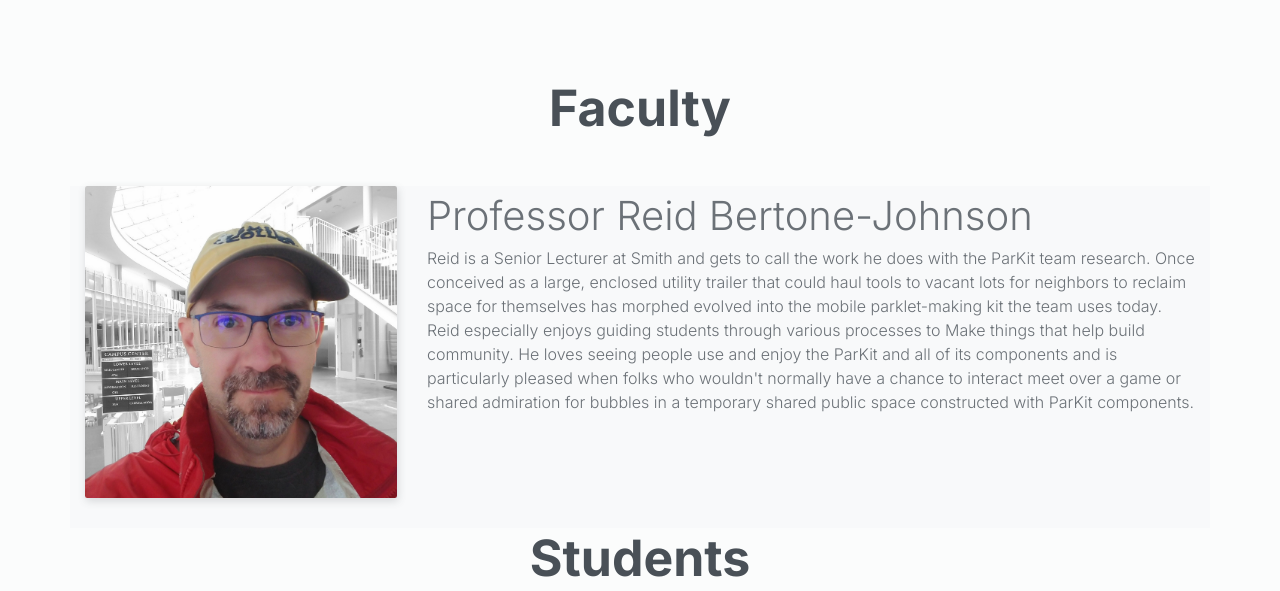
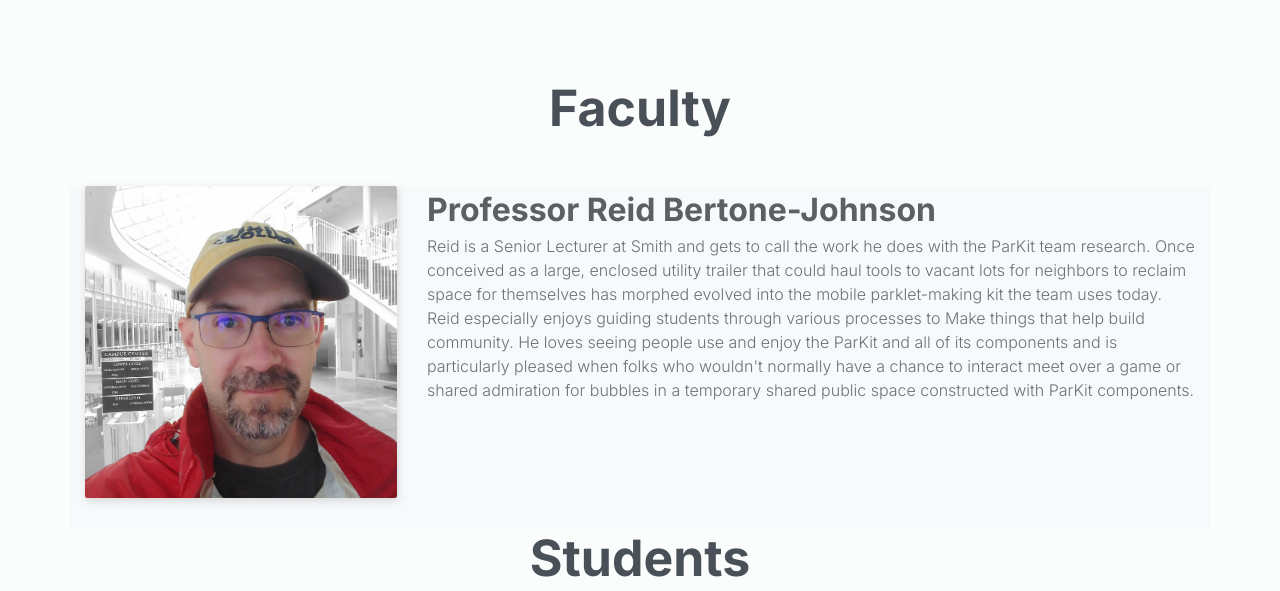
Before and after one commit to parkit-smith/parkit, a website: page our-team.html in a window 1280 px wide. Shown: the part 342-933 px from the top of the page. Drawn offline with nearby package versions, Linux system fonts and the light colour scheme.

Commit message:
fixed our team, gn!

```diff
--- a/our-team.html
+++ b/our-team.html
@@ -82,7 +82,7 @@
                     </div>
                 </div>
                     <div class="col-team-bio">
-                        <p> <span style="font-size: 40px; font-style: ;">Professor Reid Bertone-Johnson</span>
+                        <p> <span class="h7">Professor Reid Bertone-Johnson</span>
                             <br>
                             Reid is a Senior Lecturer at Smith and gets to call the work he does with the ParKit team research. Once conceived as a large, enclosed utility trailer that could haul tools to vacant lots for neighbors to reclaim space for themselves has morphed evolved into the mobile parklet-making kit the team uses today. Reid especially enjoys guiding students through various processes to Make things that help build community. He loves seeing people use and enjoy the ParKit and all of its components and is particularly pleased when folks who wouldn't normally have a chance to interact meet over a game or shared admiration for bubbles in a temporary shared public space constructed with ParKit components.
                     </div>
```
